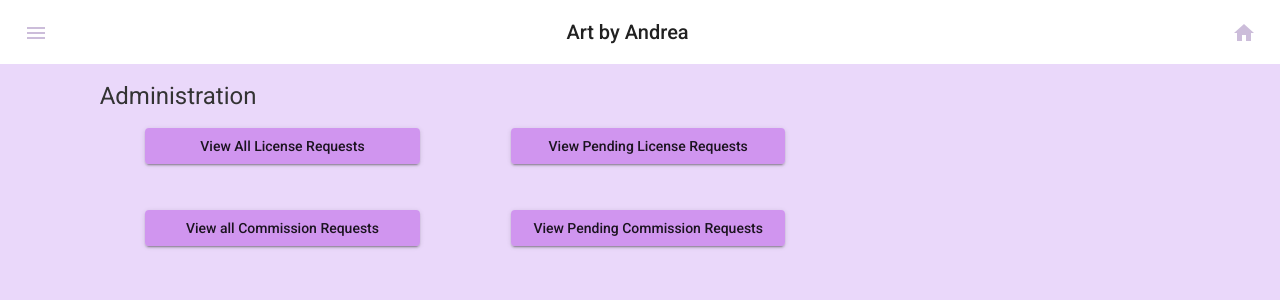
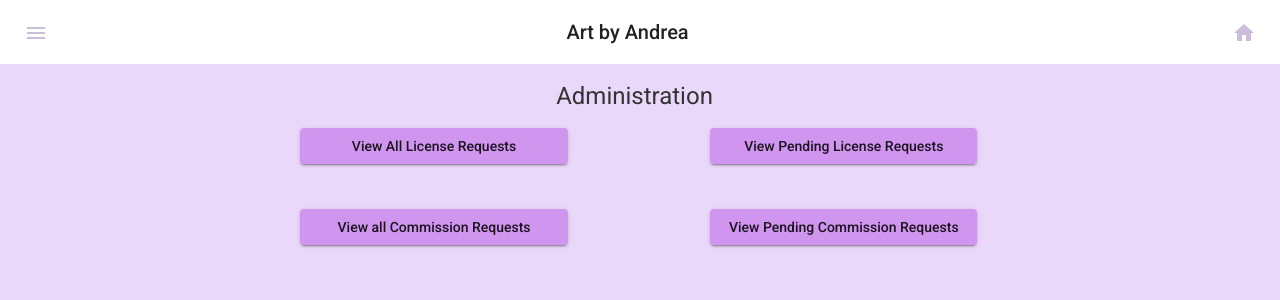
Before and after one commit to Eliotdoesprogramming/art-portfolio, an Angular app in the folder angular-art-portfolio/: page /admin in a window 1280 px wide. Shown: the top 300 px of the page. Built offline with nearby package versions, Linux system fonts and the light colour scheme.

Commit message:
lots of styling

```diff
--- a/angular-art-portfolio/src/app/admin-dashboard/admin-dashboard.component.css
+++ b/angular-art-portfolio/src/app/admin-dashboard/admin-dashboard.component.css
@@ -1,8 +1,33 @@
+.dashboard {
+    margin-left: 100px;
+    margin-right: 100px;
+    height: 100%;
+    width: 100%;
+    justify-content: center;
+}
+
+a {
+    margin: 5% 5% 5% 5%;
+}
+
+h1 {
+    width: 90%;
+    justify-content: center;
+    display: flex;
+    margin-left: 3%;
+}
+
+.navigation {
+    justify-content: center;
+    margin-left: 10%;
+    margin-right: 10%;
+}
+
 .dashbutton {
     background-color: rgba(180, 77, 228, 0.479);
     margin-bottom: 5%;
     margin-left: 5%;
-    margin-right: 5%;
+    margin-right: 1%;
     width: 30%;
     justify-content: center;
 }
--- a/angular-art-portfolio/src/app/all-commission-view/all-commission-view.component.css
+++ b/angular-art-portfolio/src/app/all-commission-view/all-commission-view.component.css
@@ -0,0 +1,4 @@
+.component {
+    width: 100%;
+    margin-left: 40%;
+}
--- a/angular-art-portfolio/src/app/all-commission-view/all-commission-view.component.html
+++ b/angular-art-portfolio/src/app/all-commission-view/all-commission-view.component.html
@@ -1,4 +1,7 @@
-<h1>All Commissions</h1>
-<div *ngFor="let comm of commissions">
-    <app-commission-view [comm]="comm"></app-commission-view>
+<div class="component">
+
+    <h1>All Commissions</h1>
+    <div *ngFor="let comm of commissions">
+        <app-commission-view [comm]="comm"></app-commission-view>
+    </div>
 </div>
--- a/angular-art-portfolio/src/app/all-license-viewer/all-license-viewer.component.css
+++ b/angular-art-portfolio/src/app/all-license-viewer/all-license-viewer.component.css
@@ -0,0 +1,4 @@
+.component {
+    width: 100%;
+    margin-left: 40%;
+}
--- a/angular-art-portfolio/src/app/all-license-viewer/all-license-viewer.component.html
+++ b/angular-art-portfolio/src/app/all-license-viewer/all-license-viewer.component.html
@@ -1,4 +1,6 @@
-<h1>All License Request</h1>
-<div *ngFor="let license of licenses">
-    <app-license-display [license]="license"></app-license-display>
+<div class="component">
+    <h1>All License Requests</h1>
+    <div *ngFor="let license of licenses">
+        <app-license-display [license]="license"></app-license-display>
+    </div>
 </div>
--- a/angular-art-portfolio/src/app/commission-view/commission-view.component.css
+++ b/angular-art-portfolio/src/app/commission-view/commission-view.component.css
@@ -9,8 +9,10 @@ span {
 }
 
 button {
+    justify-content: center;
     font-size: 10px;
     height: 25px;
+    width: 35px;
     width: fit-content;
 }
 
--- a/angular-art-portfolio/src/app/license-display/license-display.component.css
+++ b/angular-art-portfolio/src/app/license-display/license-display.component.css
@@ -1,7 +1,8 @@
 .licenseContainer {
     background-color: white;
-    margin: 5px;
+    margin-top: 20px;
     padding: 10px;
+    width: 100%;
 }
 
 span {
@@ -10,4 +11,5 @@ span {
 
 button {
     font-size: 10px;
+    margin-left: 5px;
 }
--- a/angular-art-portfolio/src/app/pending-commission-view/pending-commission-view.component.css
+++ b/angular-art-portfolio/src/app/pending-commission-view/pending-commission-view.component.css
@@ -0,0 +1,4 @@
+.component {
+    width: 100%;
+    margin-left: 40%;
+}
--- a/angular-art-portfolio/src/app/pending-commission-view/pending-commission-view.component.html
+++ b/angular-art-portfolio/src/app/pending-commission-view/pending-commission-view.component.html
@@ -1,4 +1,6 @@
-<h1>Pending Commissions</h1>
-<div *ngFor="let comm of commissions">
-    <app-commission-view [comm]="comm"></app-commission-view>
+<div class="component">
+    <h1>Pending Commissions</h1>
+    <div *ngFor="let comm of commissions">
+        <app-commission-view [comm]="comm"></app-commission-view>
+    </div>
 </div>
--- a/angular-art-portfolio/src/app/pendinglrq-viewer/pendinglrq-viewer.component.css
+++ b/angular-art-portfolio/src/app/pendinglrq-viewer/pendinglrq-viewer.component.css
@@ -0,0 +1,4 @@
+.component {
+    width: 100%;
+    margin-left: 40%;
+}
--- a/angular-art-portfolio/src/app/pendinglrq-viewer/pendinglrq-viewer.component.html
+++ b/angular-art-portfolio/src/app/pendinglrq-viewer/pendinglrq-viewer.component.html
@@ -1,5 +1,6 @@
-<h1>Pending License Requests</h1>
-
-<div *ngFor="let license of pendinglrq">
-    <app-license-display [license]="license"></app-license-display>
+<div class="component">
+    <h1>Pending License Requests</h1>
+    <div *ngFor="let license of pendinglrq">
+        <app-license-display [license]="license"></app-license-display>
+    </div>
 </div>
```
